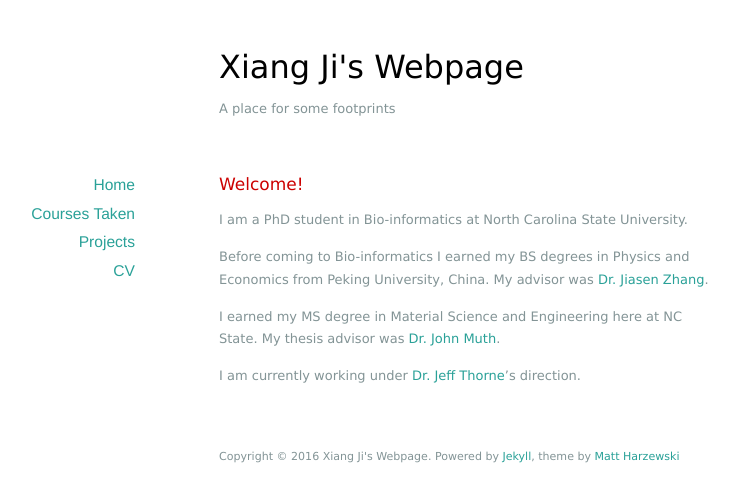
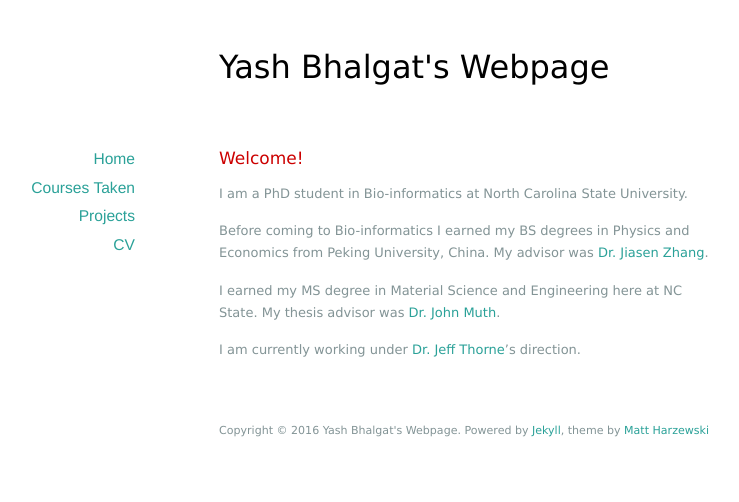
Before and after one commit to yashbhalgat/yashbhalgat.github.io.backup, a Jekyll site: the page built from index.markdown, in a window 1280 px wide. Shown: the top 502 px of the page, without its empty margins (171-910 px from the left). Built offline with Jekyll 4.4.1, drawn with Linux system fonts in a browser that asks for light colours; nearby versions of some CDN libraries.

Commit message:
changing name

```diff
--- a/_config.yml
+++ b/_config.yml
@@ -1,6 +1,6 @@
-name: Xiang Ji's Webpage
-url: http://example.org
-description: A place for some footprints
+name: Yash Bhalgat's Webpage
+url:
+description:
 
 permalink: /:year/:month/:day/:title/
 paginate: 10
```
